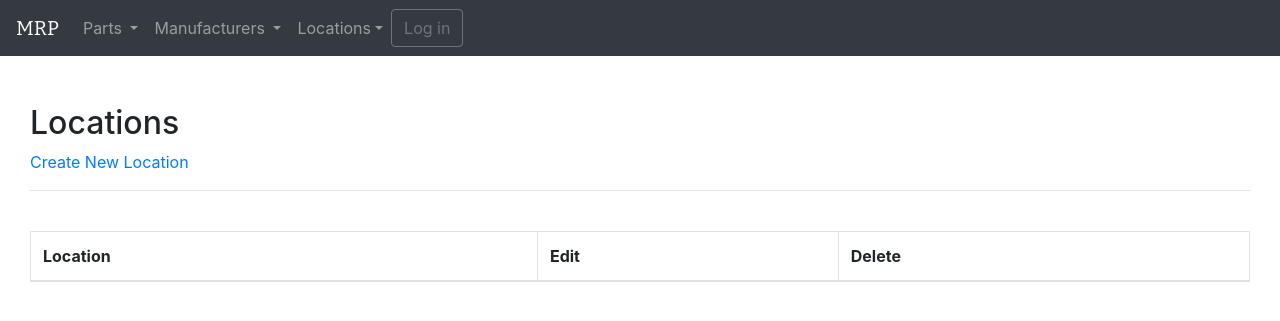
After one commit to mgeorge8/mrp_test, a Django app: page /mrp/location/ in a window 1280 px wide. The commit adds this page. Shown: the top 321 px of the page. Run offline with Django 3.2, Linux system fonts and the light colour scheme; data that the repository does not hold is empty; parts of the project's set-up code (start-up, migrations or seed data) failed here and were passed over; some libraries are stand-ins or nearby versions.

Commit message:
add manufacturer and location functionality

```diff
--- a/mrp_system/forms.py
+++ b/mrp_system/forms.py
@@ -1,5 +1,5 @@
 from django import forms
-from mrp_system.models import Bin, Part, ManufacturerRelationship, Field, Type
+from mrp_system.models import Location, Part, ManufacturerRelationship, Field, Type
 from django.forms import ModelForm, BaseInlineFormSet
 from django.forms.models import inlineformset_factory
 
--- a/mrp_system/models.py
+++ b/mrp_system/models.py
@@ -6,7 +6,7 @@ class Manufacturer(models.Model):
     def __str__(self):
         return self.name
 
-class Bin(models.Model):
+class Location(models.Model):
     name = models.CharField(max_length=30)
 
     def __str__(self):
@@ -36,7 +36,7 @@ class Part(models.Model):
     partType = models.ForeignKey(Type, on_delete=models.CASCADE, related_name="part")
     partNumber = models.CharField(max_length=30)
     description = models.CharField(max_length=100)
-    location = models.ManyToManyField(Bin)
+    location = models.ManyToManyField(Location)
     manufacturer = models.ManyToManyField(Manufacturer,
                                           through='ManufacturerRelationship')
     char1 = models.CharField(max_length=100, blank=True)
--- a/mrp_system/templates/base2.html
+++ b/mrp_system/templates/base2.html
@@ -48,6 +48,20 @@
       </a>
       <div class="dropdown-menu">
         <a class="dropdown-item" href="{% url 'create_type' %}">Create Type</a>
+      </div>
+    </li>
+<li class="nav-item dropdown">
+      <a class="nav-link dropdown-toggle" href="#" id="navbardrop" data-toggle="dropdown"> Manufacturers </a>
+      <div class="dropdown-menu">
+        <a class="dropdown-item" href="{% url 'create_manufacturer' %}">Create Manufacturer</a>
+<a class="dropdown-item" href="{% url 'list_manufacturers' %}">Manufacturer List</a>
+      </div>
+    </li>
+<li class="nav-item dropdown">
+      <a class="nav-link dropdown-toggle" href="#" id="navbardrop" data-toggle="dropdown">Locations</a>
+      <div class="dropdown-menu">
+        <a class="dropdown-item" href="{% url 'create_location' %}">Create Location</a>
+<a class="dropdown-item" href="{% url 'list_locations' %}">Location List</a>
       </div>
     </li>
 {% if user.is_staff %}
--- /dev/null
+++ b/mrp_system/templates/location_list.html
@@ -0,0 +1,35 @@
+{% extends "base2.html" %}
+
+
+{% block title %}Locations{% endblock title %}
+
+{% block content %}
+<div class="container-fluid">
+<h2>Locations </h2>
+<a href="{% url 'create_location' %}"> Create New Location</a>
+<hr>
+<br>
+<table class='table table-bordered table-striped table-condensed'>
+                <thead>
+                    <tr>
+                        <th>Location</th>
+                        <th>Edit</th>
+                        <th>Delete</th>
+                    </tr>
+                </thead>
+                <tbody>
+                                {% for location in object_list %}
+
+                        <tr>
+                            <td>{{ location.name }}</td>
+                            <td><a href="{% url 'edit_location' location.id %}">Edit</a></td>
+                            <td><a href="{% url 'delete_location' location.id %}">Delete</a></td>
+                        </tr>
+                    {% endfor %}
+                </tbody>
+            </table>
+
+
+
+    </div>
+{% endblock content %}
--- a/mrp_system/templates/part_list.html
+++ b/mrp_system/templates/part_list.html
@@ -2,7 +2,10 @@
 {% load mrp_tags %}
 
 {% block title %}Parts{% endblock title %}
-
+{% block crumbs %}
+    {{ block.super }}
+    <li><span class="divider">/</span> <a href="">{{ type }}</a></li>
+{% endblock crumbs %}
 {% block content %}
 
 <div class="container-fluid">
--- a/mrp_system/urls.py
+++ b/mrp_system/urls.py
@@ -24,8 +24,26 @@ urlpatterns = [
          views.CreateManufacturer.as_view(),
          name='create_manufacturer'),
     path('location/create/',
-         views.CreateBin.as_view(),
+         views.CreateLocation.as_view(),
          name='create_location'),
+    path('manufacturer/',
+         views.ManufacturerListView.as_view(),
+         name='list_manufacturers'),
+    path('location/',
+         views.LocationListView.as_view(),
+         name='list_locations'),
+    url('manufacturer/(?P<manufacturer_id>\d+)/$',
+        views.ManufacturerUpdate.as_view(),
+        name='edit_manufacturer'),
+    url('location/(?P<location_id>\d+)/$',
+        views.LocationUpdate.as_view(),
+        name='edit_location'),
+    url('manufacturer/delete/(?P<manufacturer_id>\d+)/$',
+        views.ManufacturerDelete.as_view(),
+        name='delete_manufacturer'),
+    url('location/delete/(?P<location_id>\d+)/$',
+        views.LocationDelete.as_view(),
+        name='delete_location'),
 
 
 ]
--- a/mrp_system/views.py
+++ b/mrp_system/views.py
@@ -1,10 +1,10 @@
 from django.shortcuts import render, get_object_or_404
 from django.http import HttpResponse, HttpResponseRedirect
 from django.views.generic import ListView, TemplateView
-from mrp_system.models import Part, Type, Field, Manufacturer, Bin
+from mrp_system.models import Part, Type, Field, Manufacturer, Location
 from mrp_system.forms import (PartForm, ManufacturerForm,
 ManufacturerFormSet, FieldFormSet, TypeForm, TypeSelectForm)
-from django.views.generic.edit import CreateView, UpdateView
+from django.views.generic.edit import CreateView, UpdateView, DeleteView
 from django.forms.models import inlineformset_factory
 from django.urls import reverse, reverse_lazy
 from django.forms import ModelForm
@@ -13,6 +13,16 @@ from django import forms
 class TypeListView(ListView):
     model = Type
     template_name = 'type_list.html'
+
+class ManufacturerListView(ListView):
+    model = Manufacturer
+    template_name = 'manufacturer_list.html'
+    ordering = ['name']
+
+class LocationListView(ListView):
+    model = Location
+    template_name = 'location_list.html'
+    ordering = ['name']
 
 
 def PartCreate(request, type_id):
@@ -259,12 +269,59 @@ class CreateManufacturer(CreateView):
         kwargs['manufacturers'] = Manufacturer.objects.order_by('name')
         return super(CreateManufacturer, self).get_context_data(**kwargs)
 
-class CreateBin(CreateView):
-    model = Bin
+class CreateLocation(CreateView):
+    model = Location
     fields = ['name']
     template_name = 'location_form.html'
+    success_url = reverse_lazy('list_types')
 
     def get_context_data(self, **kwargs):
-        kwargs['locations'] = Bin.objects.order_by('name')
-        return super(CreateBin, self).get_context_data(**kwargs)
-    success_url = reverse_lazy('list_types')
+        kwargs['locations'] = Location.objects.order_by('name')
+        return super(CreateLocation, self).get_context_data(**kwargs)
+
+class ManufacturerUpdate(UpdateView):
+    model = Manufacturer
+    fields = ['name']
+    pk_url_kwarg = 'manufacturer_id'
+    template_name = 'update_manufacturer.html'
+    success_url = reverse_lazy('list_manufacturers')
+
+class LocationUpdate(UpdateView):
+    model = Location
+    fields = ['name']
+    pk_url_kwarg = 'location_id'
+    template_name = 'update_location.html'
+    success_url = reverse_lazy('list_locations')
+
+class ManufacturerDelete(DeleteView):
+    model = Manufacturer
+    pk_url_kwarg = 'manufacturer_id'
+    template_name = 'delete_manufacturer.html'
+    success_url = reverse_lazy('list_manufacturers')
+
+class LocationDelete(DeleteView):
+    model = Location
+    pk_url_kwarg = 'location_id'
+    template_name = 'delete_location.html'
+    success_url = reverse_lazy('list_locations')
+
+##def merge(primary_object, alias_object):
+##    if not isinstance(alias_object, Manufacturer):
+##        raise TypeError('Only Manufacturer instances can be merged')
+##
+##    if not isinstance(primary_object, Manufacturer):
+##        raise TypeError('Only Manufacturer instances can be merged')
+##
+##    parts = alias_object.part_set.all()
+##    partNumber = []
+##    partSet = []
+##    for part in parts:
+##        m = ManufacturerRelationship.objects.get(part=part, manufacturer=alias_object)
+##        partNumber.append(m.partNumber)
+##        partSet.append(m.part)
+##    alias_object.part_set.clear()
+##    length = len(partSet)
+##    for x in range(length):
+##        ManufacturerRelationship.objects.create(part=partSet[x],
+##                                                manufacturer=primary_object,
+##                                                partNumber=partNumber[x])
```
Also changed, not shown: mrp_system/admin.py (+6 -6 lines), mrp_system/templates/delete_location.html (added, +22 -0 lines), mrp_system/templates/delete_manufacturer.html (added, +22 -0 lines), mrp_system/templates/manufacturer_list.html (added, +35 -0 lines), mrp_system/templates/update_location.html (added, +22 -0 lines), mrp_system/templates/update_manufacturer.html (added, +22 -0 lines), mrp_system/migrations/0009_auto_20181128_1210.py (added).
